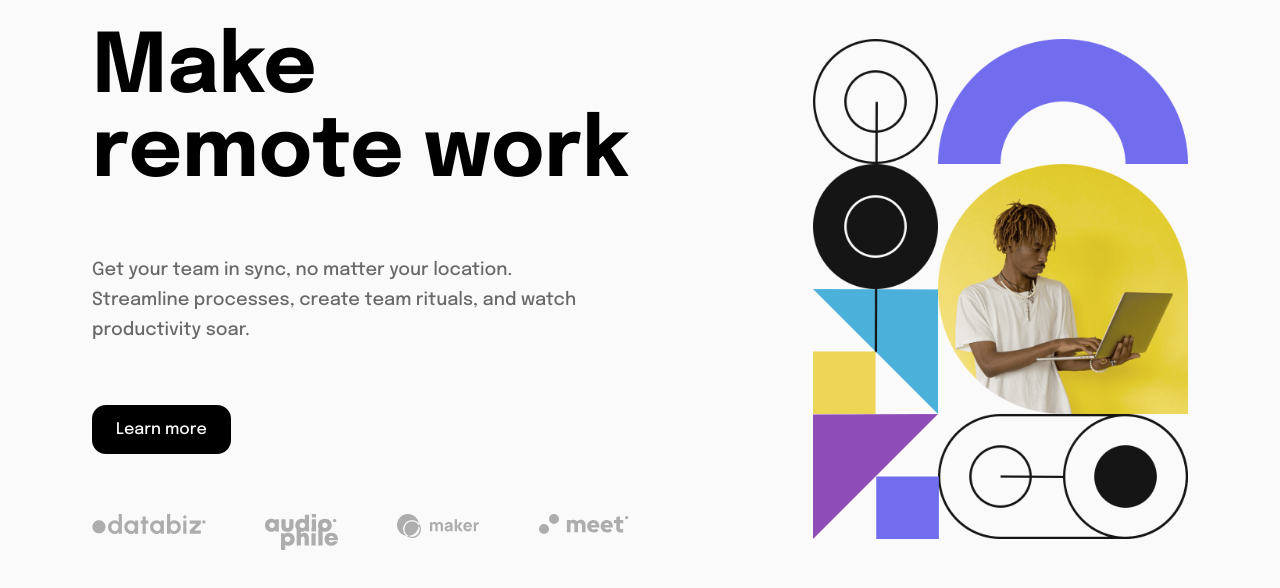
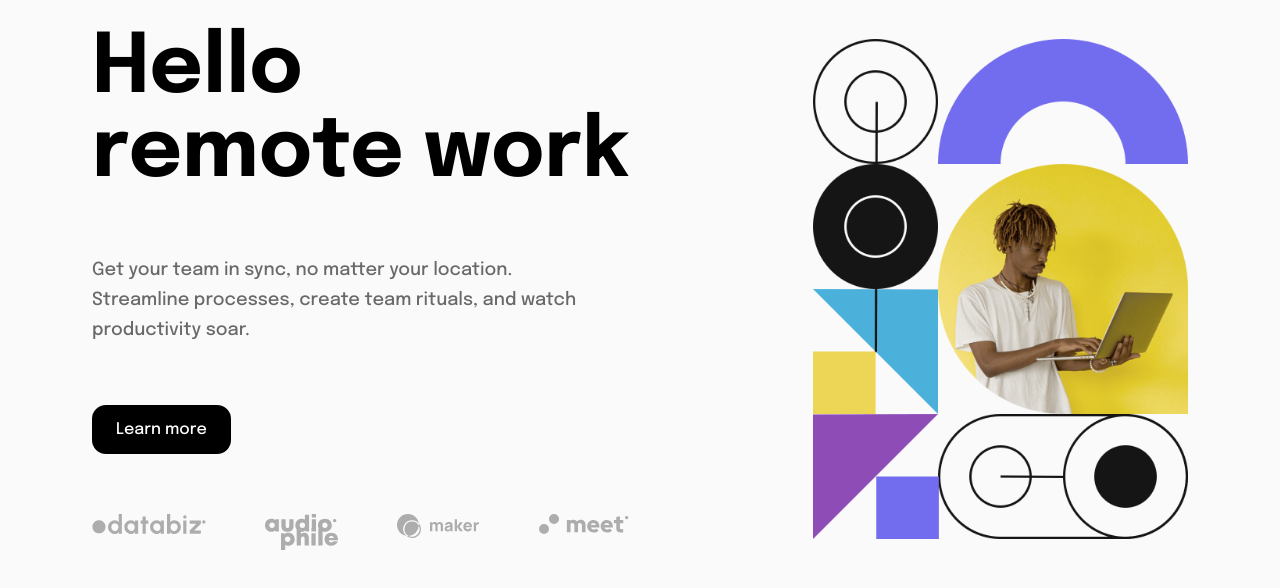
Before and after one commit to tuychiev11/test, a plain HTML site: page index.html in a window 1280 px wide. Shown: the part 74-662 px from the top of the page. Drawn offline with Linux system fonts and the light colour scheme.

Commit message:
edited html

```diff
--- a/index.html
+++ b/index.html
@@ -82,7 +82,7 @@
     </div>
 
     <div class="main-left-part">
-      <h1>Make <span>remote work</span> </h1>
+      <h1>Hello <span>remote work</span> </h1>
 
       <p>Get your team in sync, no matter your location. Streamline processes,
         create team rituals, and watch productivity soar.</p>
```
